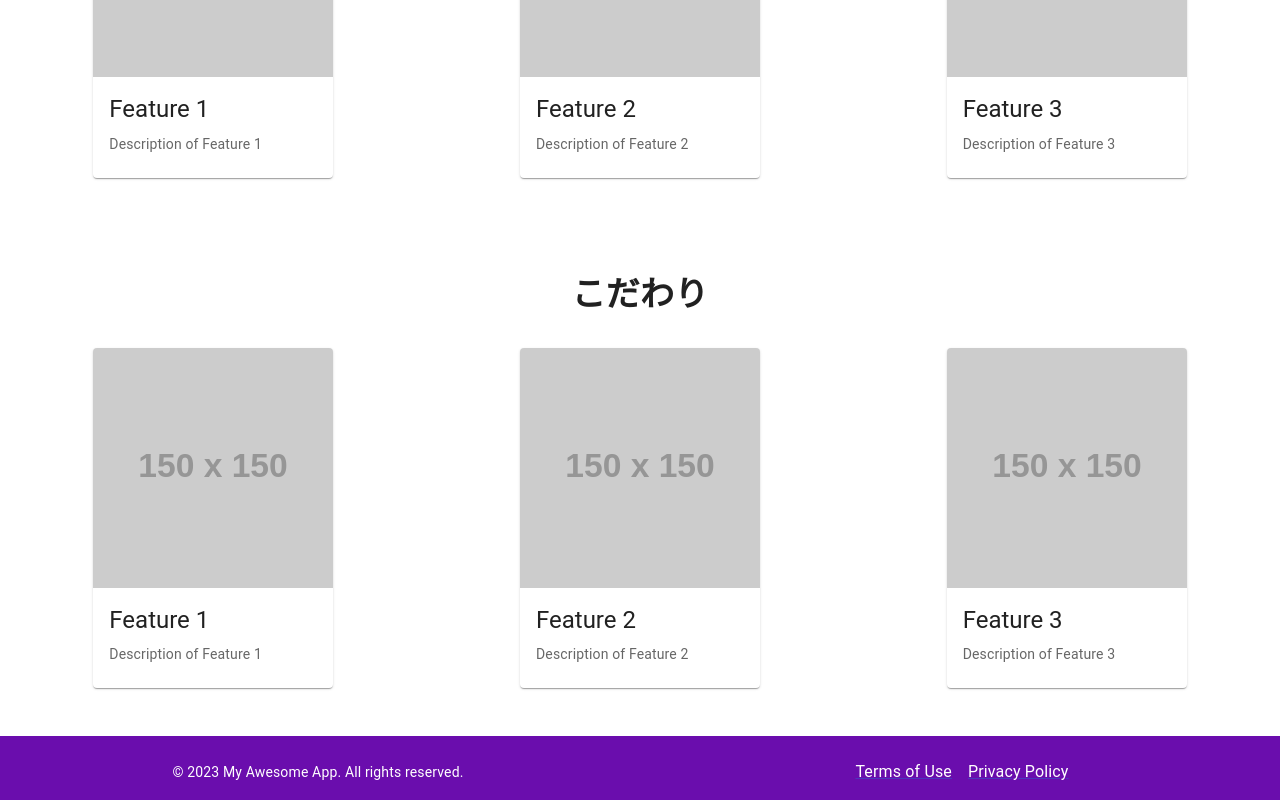
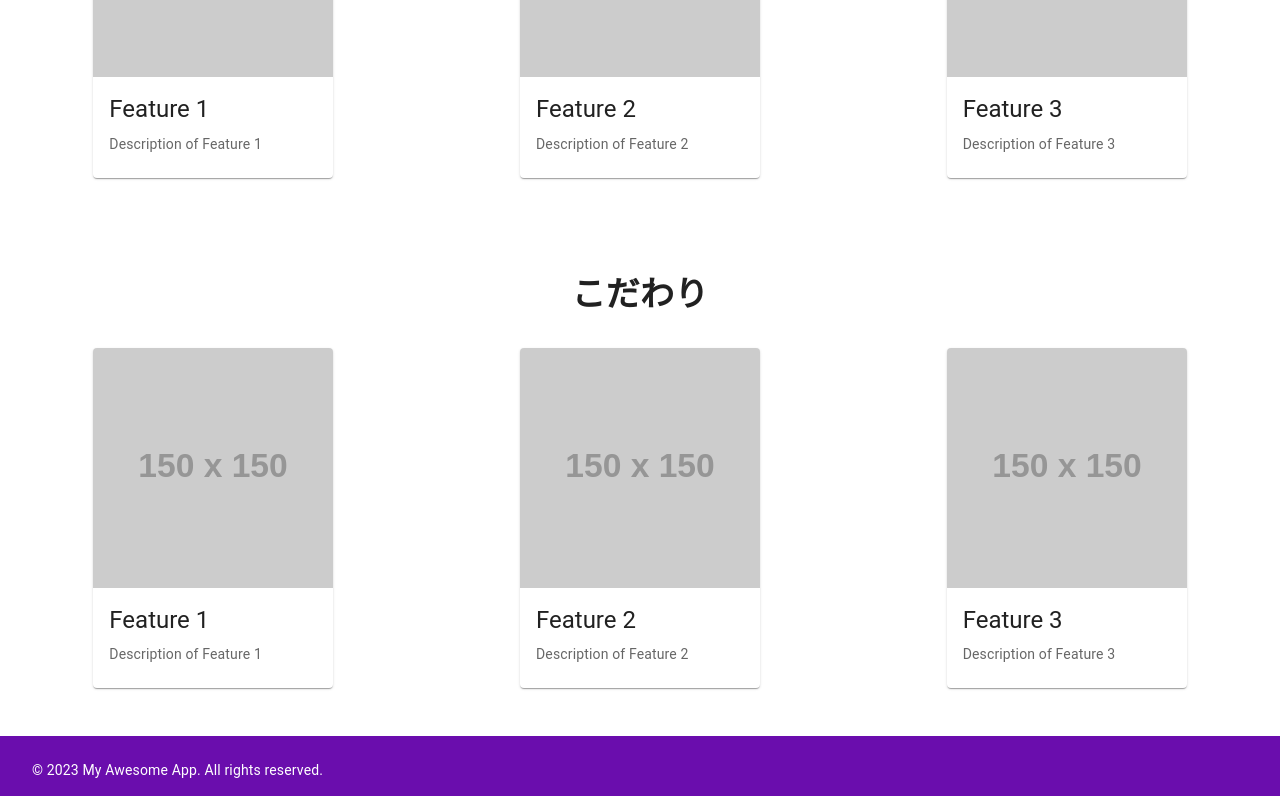
Before and after one commit to chouette11/tagstock-site, a React (Create React App) app: page / in a window 1280 px wide. Shown: the part 2244-3044 px from the top of the page. Built offline with nearby package versions, Linux system fonts and the light colour scheme.

Commit message:
delete button

```diff
--- a/src/compornent/Footer.tsx
+++ b/src/compornent/Footer.tsx
@@ -1,11 +1,9 @@
-import { Grid, Typography, Link } from '@mui/material';
+import { Grid, Typography } from '@mui/material';
 
 export const Footer = () => {
   return (
     <Grid
       container
-      justifyContent="center"
-      alignItems="center"
       spacing={1}
       sx={{
         mt: '2rem',
@@ -15,19 +13,11 @@ export const Footer = () => {
         textAlign: 'center'
       }}
     >
-      <Grid item xs={12} md={6}>
+      <Grid item sx={{ml: 4}}>
         <Typography variant="body2">
           &copy; 2023 My Awesome App. All rights reserved.
         </Typography>
-      </Grid>
-      <Grid item xs={12} md={6}>
-        <Link href="#" sx={{ mx: 1, color: '#fff' }}>
-          Terms of Use
-        </Link>
-        <Link href="#" sx={{ mx: 1, color: '#fff' }}>
-          Privacy Policy
-        </Link>
-      </Grid>
+        </Grid>
     </Grid>
   );
 }
```
